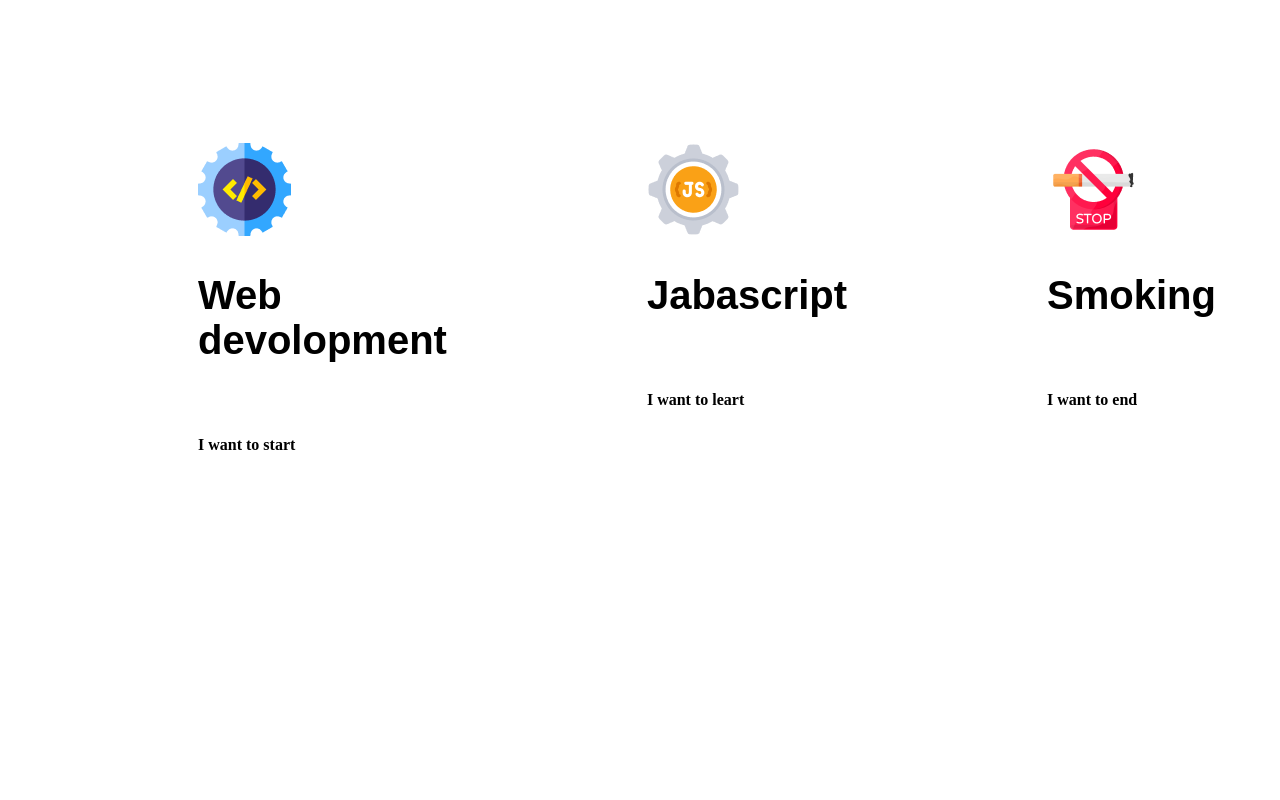
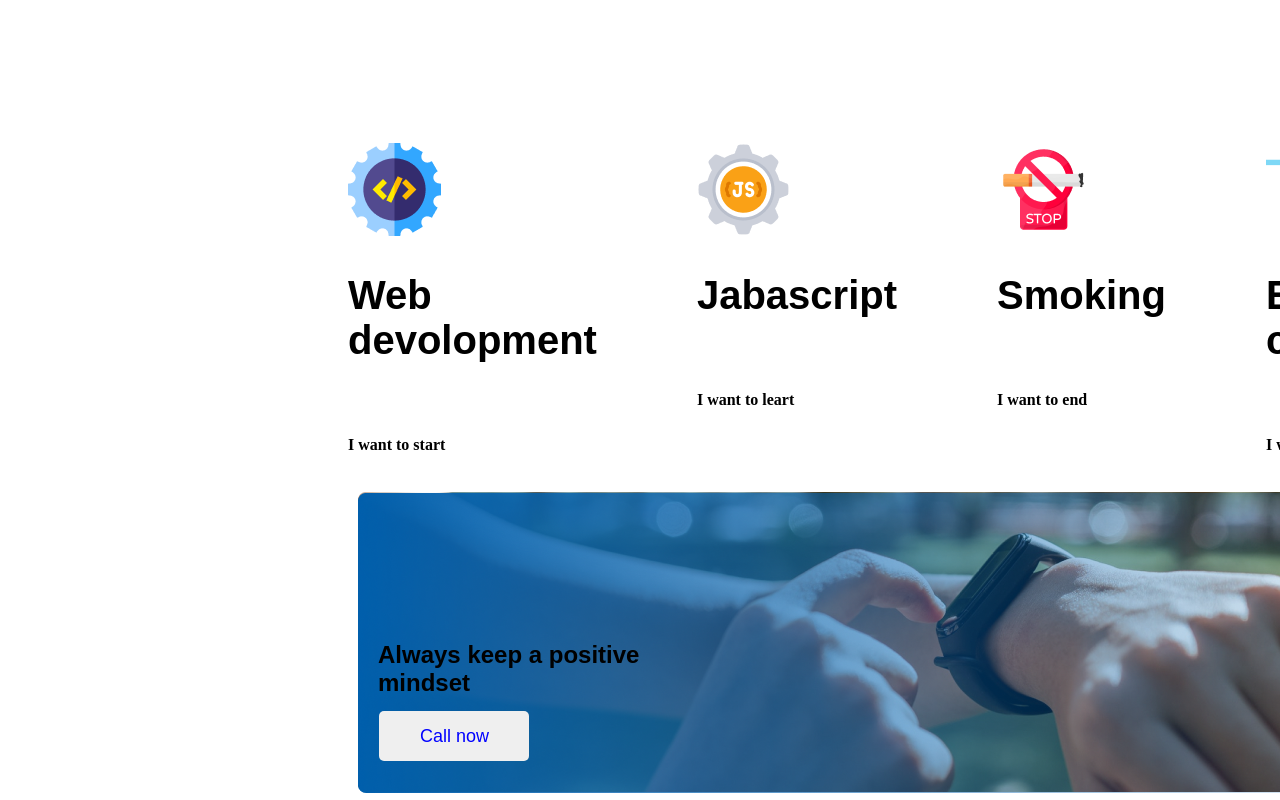
Before and after one commit to Emranhossainshuvo/new-year-new-me, a plain HTML site: page index.html in a window 1280 px wide. Shown: the part 2234-3034 px from the top of the page. Before the commit the page ends 2733 px from the top, so only its background shows below. Drawn offline with Linux system fonts and the light colour scheme.

Commit message:
something added

```diff
--- a/index.html
+++ b/index.html
@@ -57,7 +57,29 @@
 
 
 
+
+        <div class="image-overlay">
+
+            <section class="image-watch">
+                <img src="images/watch.png" alt="">
+            </section>
+
+
+            <section class="image-gradi">
+            <img src="images/gradient1.png" alt="">
+        </section>
+        <section class="motiv-button">
+            <h2>Always keep a positive<br>mindset</h2>
+            <br>
+            <button class="button-end">Call now</button>
+        </section>
+
+
+    </div>
+
+
     </main>
+
 
 </body>
 </html>
--- a/styles/styles.css
+++ b/styles/styles.css
@@ -88,6 +88,47 @@ main section ul li{
 .ul{
     display: flex;
     margin-top: 400px;
-    margin-left: 150px;
-    gap: 200px;
+    margin-left: 300px;
+    gap: 100px;
 }
+.image{
+    position: relative;
+    left:360px;
+    top:80px;
+}
+.image-overlay{
+    position: relative;
+    left: 350px;
+}
+.image-watch{
+
+    top: 100px;
+}
+.image-gradi{
+    position: absolute;
+    top: 1px;
+}
+.motiv-button{
+    font-family: 'Inter', sans-serif;
+    font-family: 'Open Sans', sans-serif;
+    font-family: 'Poppins', sans-serif;
+    font-family: 'Work Sans', sans-serif;
+    position: absolute;
+    top: 130px;
+    left: 20px;
+}
+.button-end{
+    font-family: 'Inter', sans-serif;
+    font-family: 'Open Sans', sans-serif;
+    font-family: 'Poppins', sans-serif;
+    font-family: 'Work Sans', sans-serif;
+    border-style: none;
+    border-radius: 5px;
+    position: relative;
+    top: 90px;
+    right: 260px;
+    height: 50px;
+    width: 150px;
+    color: blue;
+    font-size: 18px;
+}
```
